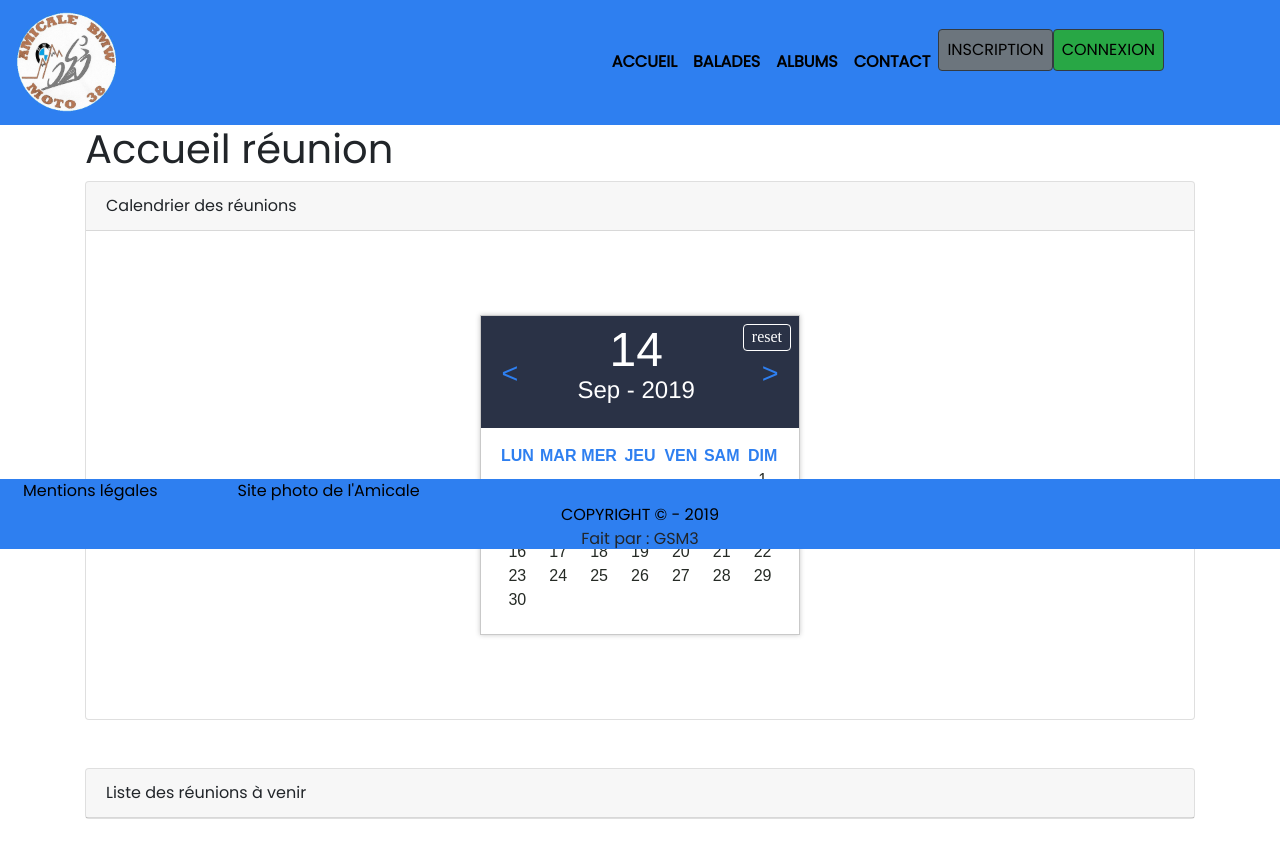
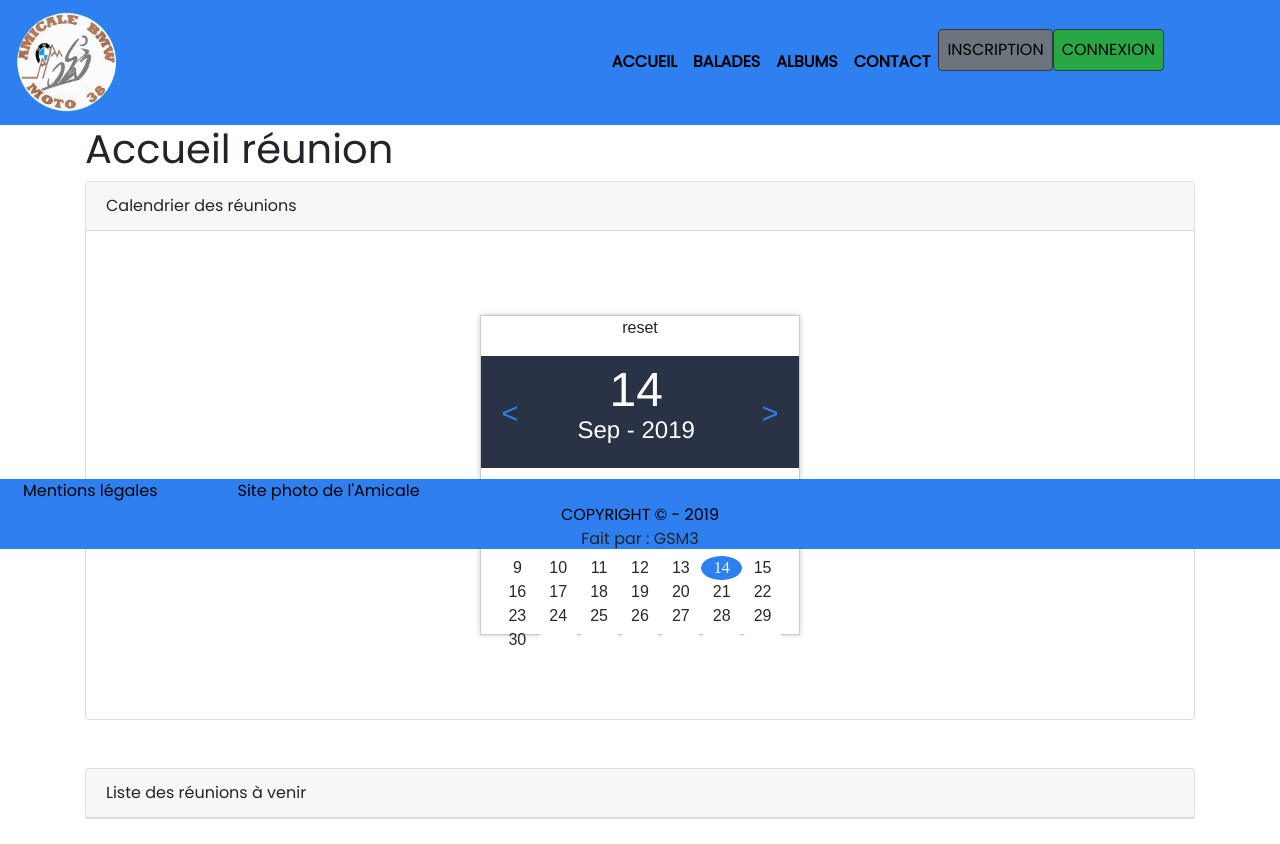
Before and after one commit to MartG31/moto_club, a Symfony app: template templates/reunions/index.html.twig in a window 1280 px wide. Shown: the part 251-1095 px from the top of the page. Run offline with Twig, Linux system fonts and the light colour scheme; the template is opened without the code that fills it, so the values that code supplies are empty; some libraries are stand-ins or nearby versions.

Commit message:
calendrier - supp btn reset

```diff
--- a/public/css/calendar.css
+++ b/public/css/calendar.css
@@ -36,7 +36,6 @@
     box-shadow: 0 0 5px #c9c9c9;
     text-align: center;
     margin: 4em auto;
-    position: relative;
 }
 
 #header-calendar {
@@ -129,7 +128,7 @@
     transition:all 0.2s ease-in;
 }
 
-#calendar tbody td:hover, .selected {
+tbody td:hover, .selected {
     color: #fff;
     background-color: #2a3246;
     border: none;
@@ -157,31 +156,3 @@
     background: #fff;
     color: #c9c9c9;
 }
-
-#reset-calendar {
-    display: block;
-    position: absolute;
-    right: 0.5em;
-    top: 0.5em;
-    z-index: 999;
-    color: #fff;
-    font-family: serif;
-    cursor: pointer;
-    padding: 0 0.5em;
-    height: 1.7em;
-    border: 0.1em solid #fff;
-    border-radius: 4px;
-    -webkit-transition: all 0.3s ease;
-    transition: all 0.3s ease;
-}
-
-#reset-calendar:hover {
-    color: #2e7ff0;
-    border-color: #2e7ff0;
-}
-
-#reset-calendar:active{
-    -webkit-transform: scale(0.8);
-    -ms-transform: scale(0.8);
-    transform: scale(0.8);
-}
--- a/public/js/calendar.js
+++ b/public/js/calendar.js
@@ -19,13 +19,12 @@ document.addEventListener('DOMContentLoaded', function(){
         this.getOptions();
         this.drawDays();
         var that = this,
-            reset = document.getElementById('reset-calendar'),
             pre = document.getElementsByClassName('pre-button'),
             next = document.getElementsByClassName('next-button');
 
             pre[0].addEventListener('click', function(){that.preMonth(); });
             next[0].addEventListener('click', function(){that.nextMonth(); });
-            reset.addEventListener('click', function(){that.reset(); });
+
         while(daysLen--) {
             days[daysLen].addEventListener('click', function(){that.clickDay(this); });
         }
@@ -125,13 +124,6 @@ document.addEventListener('DOMContentLoaded', function(){
         }
     };
 
-     Calendar.prototype.reset = function() {
-         month = today.getMonth();
-         year = today.getFullYear();
-         day = today.getDate();
-         this.options = undefined;
-         this.drawDays();
-     };
 
     Calendar.prototype.setCookie = function(name, expiredays){
         if(expiredays) {
```
